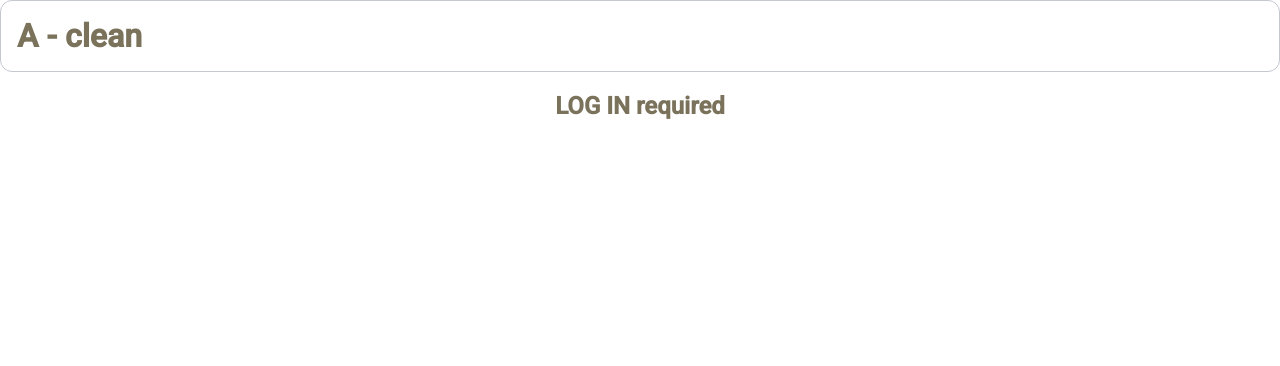
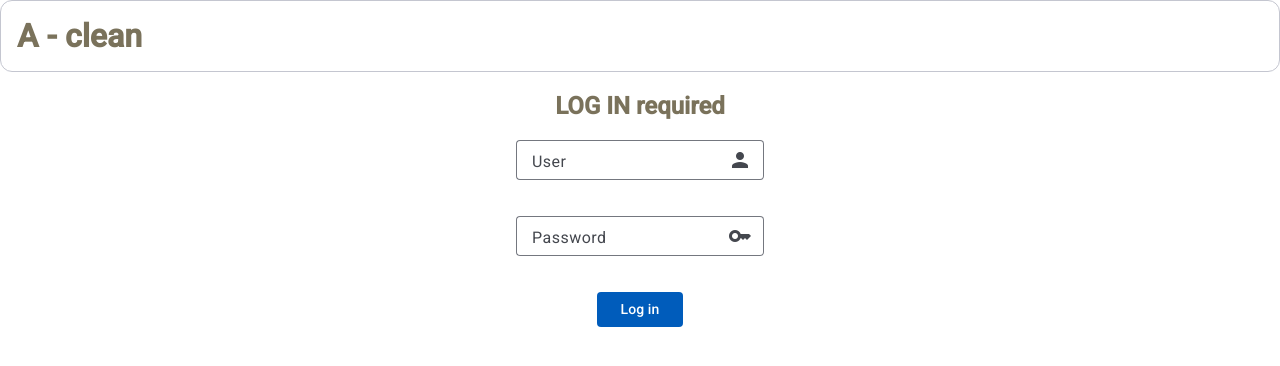
Before and after one commit to yurights/AClean, an Angular app: page /login in a window 1280 px wide. Shown: the top 366 px of the page. Built offline with nearby package versions, Linux system fonts and the light colour scheme.

Commit message:
chore: login form fields added

```diff
--- a/src/app/layouts/login/login.component.html
+++ b/src/app/layouts/login/login.component.html
@@ -1,3 +1,23 @@
 <div class="login">
   <h2>LOG IN required</h2>
+  <p>
+    <mat-form-field appearance="outline">
+      <mat-label>User</mat-label>
+      <input matInput />
+      <mat-icon matSuffix>person</mat-icon>
+      <!-- <mat-hint>Hint</mat-hint> -->
+    </mat-form-field>
+  </p>
+  <p>
+    <mat-form-field appearance="outline">
+      <mat-label>Password</mat-label>
+      <input matInput type="password" />
+      <mat-icon matSuffix>key</mat-icon>
+      <!-- <mat-hint>Hint</mat-hint> -->
+    </mat-form-field>
+  </p>
+
+  <div class="login-action">
+    <button mat-flat-button>Log in</button>
+  </div>
 </div>
--- a/src/app/layouts/login/login.component.scss
+++ b/src/app/layouts/login/login.component.scss
@@ -3,3 +3,10 @@
     text-align: center;
   }
 }
+
+.login-action {
+  * {
+    height: 35px;
+    border-radius: 4px;
+  }
+}
--- a/src/app/layouts/login/login.component.ts
+++ b/src/app/layouts/login/login.component.ts
@@ -1,9 +1,13 @@
 import { Component } from '@angular/core';
+import { MatButtonModule } from '@angular/material/button';
+import { MatFormFieldModule } from '@angular/material/form-field';
+import { MatIconModule } from '@angular/material/icon';
+import { MatInputModule } from '@angular/material/input';
 
 @Component({
   selector: 'app-login',
   standalone: true,
-  imports: [],
+  imports: [MatFormFieldModule, MatInputModule, MatButtonModule, MatIconModule],
   templateUrl: './login.component.html',
   styleUrl: './login.component.scss'
 })
--- a/src/app/services/auth.guard.ts
+++ b/src/app/services/auth.guard.ts
@@ -1,11 +1,9 @@
 import { Injectable } from '@angular/core';
 import {
-  ActivatedRouteSnapshot,
   CanActivate,
   GuardResult,
   MaybeAsync,
   Router,
-  RouterStateSnapshot,
 } from '@angular/router';
 import { AuthService } from './auth.service';
 
@@ -15,16 +13,14 @@ import { AuthService } from './auth.service';
 export class AuthGuard implements CanActivate {
   constructor(private router: Router, private auth: AuthService) {}
   canActivate(
-    route: ActivatedRouteSnapshot,
-    state: RouterStateSnapshot
+    // route: ActivatedRouteSnapshot,
+    // state: RouterStateSnapshot
   ): MaybeAsync<GuardResult> {
-    if (this.auth.isLogined()){
+    if (!this.auth.isLogined()) {
+      this.router.navigate(['login']);
+      return false;
+    } else {
       return true;
     }
-    console.log(route);
-    console.log(state);
-    const path = state.url;
-    console.log('___---> ', path);
-    return false;
   }
 }
--- a/src/styles.scss
+++ b/src/styles.scss
@@ -32,6 +32,12 @@ body {
       button-color: var(--color-bg),
     )
   );
+  @include mat.form-field-overrides(
+    (
+      container-height: 40px,
+      container-vertical-padding: 5px,
+    )
+  );
 }
 
 .mat-mdc-tooltip {
```
